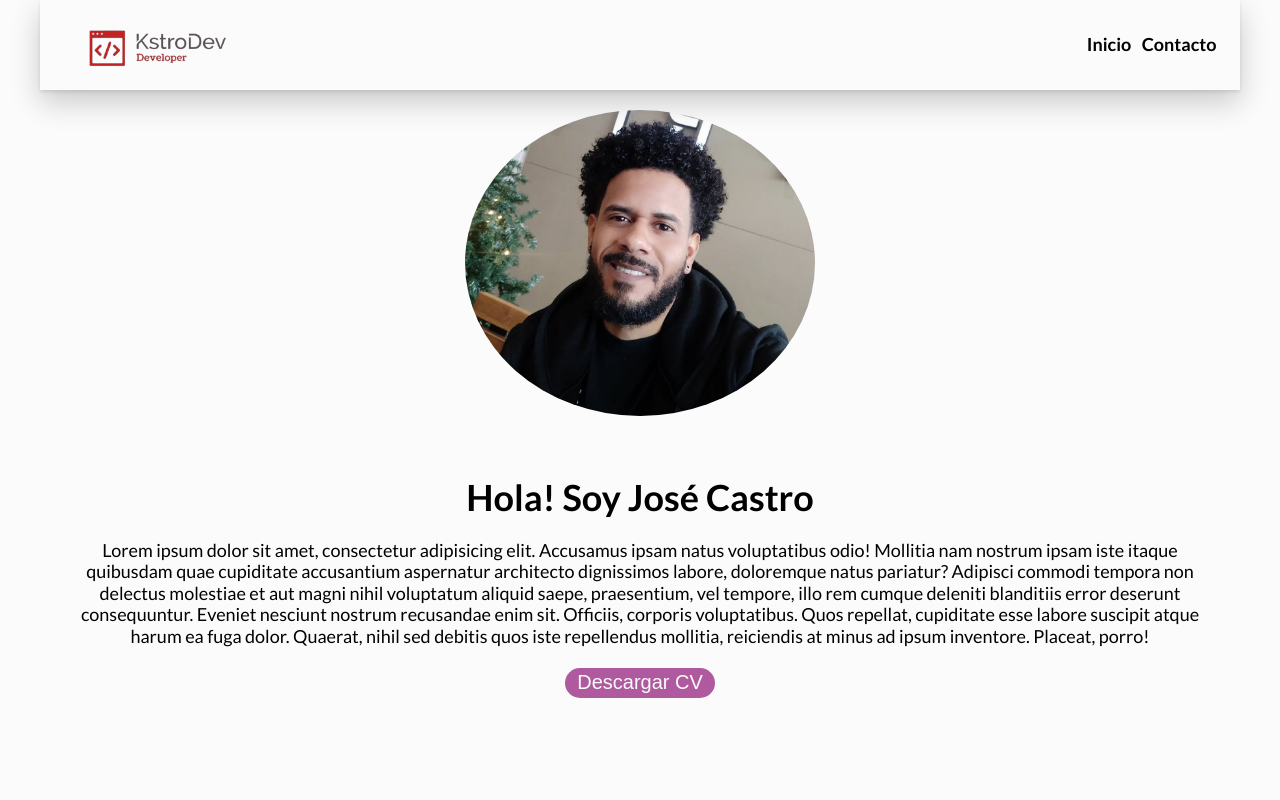
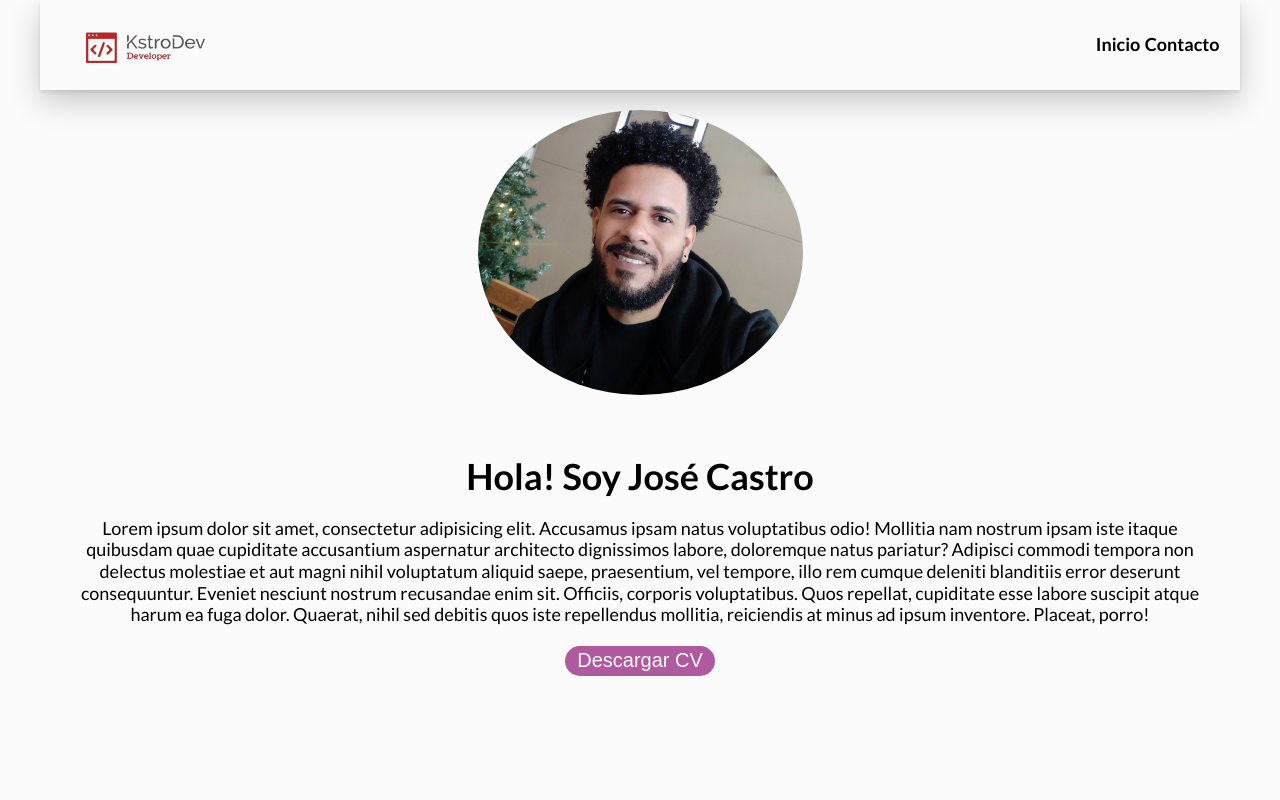
Before and after one commit to kstroDev/Proyecto-1-Jos--Castro, a plain HTML site: page index.html in a window 1280 px wide. Shown: the top 800 px of the page. Drawn offline with Linux system fonts and the light colour scheme.

Commit message:
Modicación de padding

```diff
--- a/css/styles.css
+++ b/css/styles.css
@@ -50,7 +50,7 @@ body {
 }
 
 .logo {
-    width: 200px;
+    width: 175px;
     cursor: pointer;
 }
 
@@ -66,13 +66,9 @@ header {
     background-color: #fbfbfb;
 }
 
-.nav_links {
-    list-style: none;
-}
-
 .nav_links li {
     display: inline-block;
-    padding: 0px 3.5px;
+    padding: 0.5px;
     font-weight: bold;
     box-shadow: inset 0 0 0 0 rgba(175, 89, 158, 0.1);
     border-radius: 5px;
@@ -85,7 +81,7 @@ header {
 }
 
 .foto_perfil {
-    width: 350px;
+    width: 325px;
     border-radius: 50%;
 }
 
@@ -159,7 +155,7 @@ header {
 
 .enlaces li {
     display: inline-block;
-    padding: 20px;
+    padding: 5px;
     font-size: 100px;
     color: rgba(175, 89, 158, 0.5);
     position: relative;
```
